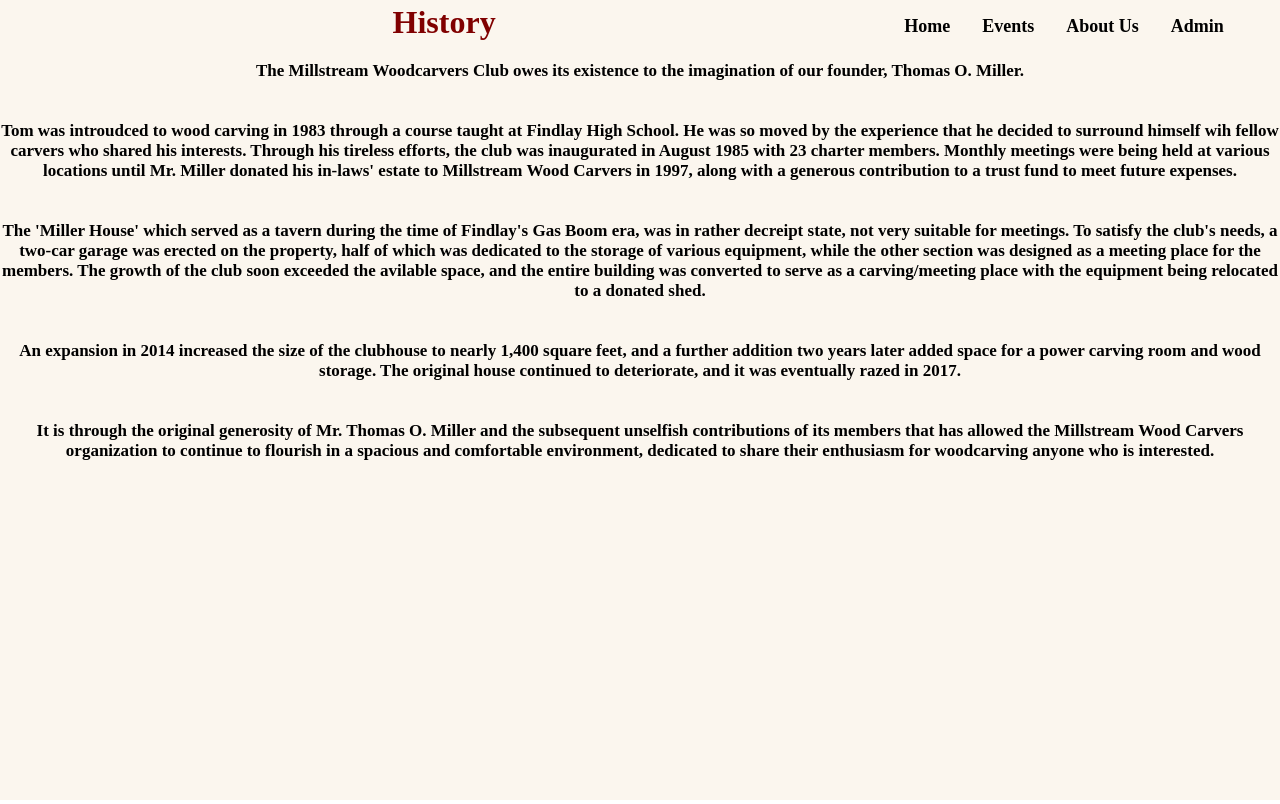
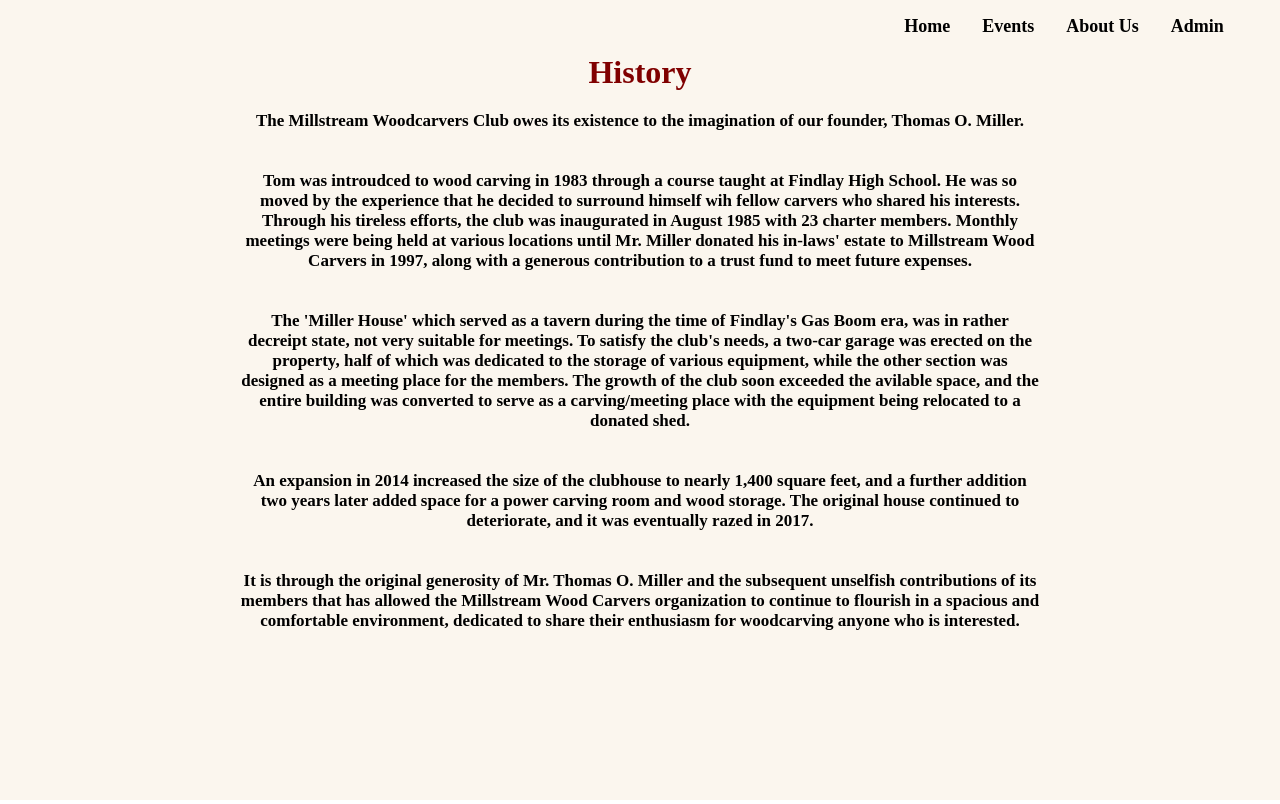
Before and after one commit to sidiBtr/CSCI480-project, a React (Vite) app in the folder frontend/: page /aboutUs in a window 1280 px wide. Built offline with nearby package versions, Linux system fonts and the light colour scheme.

Commit message:
fixed aboutus styling

```diff
--- a/frontend/src/pages/AboutUs.jsx
+++ b/frontend/src/pages/AboutUs.jsx
@@ -3,7 +3,7 @@ import './aboutusPage.css'
 
 export default function AboutUs() {
   return (
-    <div>
+    <div className = "about-us-container">
       <h2>History</h2>
          <p>The Millstream Woodcarvers Club owes its existence to the imagination of our founder, Thomas O. Miller.</p>
          <p>
--- a/frontend/src/pages/aboutusPage.css
+++ b/frontend/src/pages/aboutusPage.css
@@ -1,3 +1,13 @@
+.about-us-container {
+    max-width: 800px;
+    min-height: 100vh;
+    margin: 0 auto;
+    /*padding: 20px;*/
+    padding-top: 50px;
+
+  }
+
+
 h2{
     color: maroon;
     font-family: serif;
```
